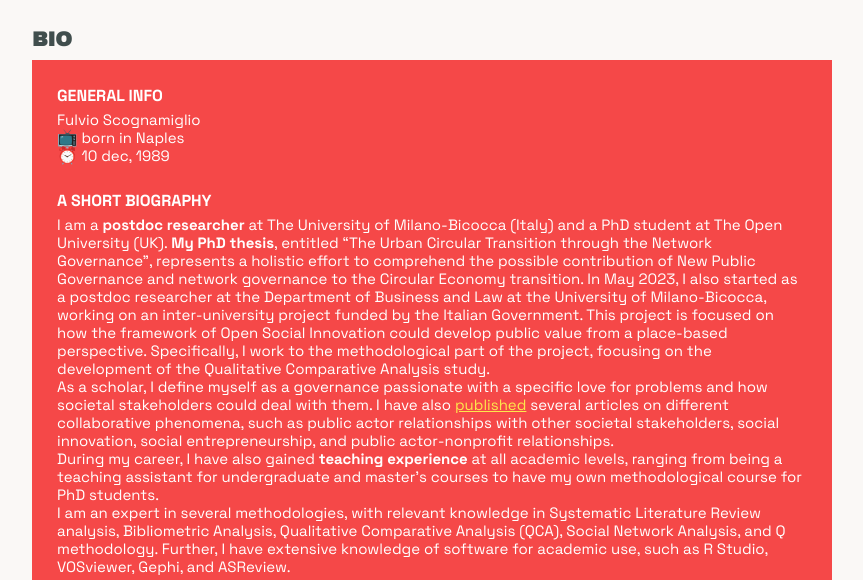
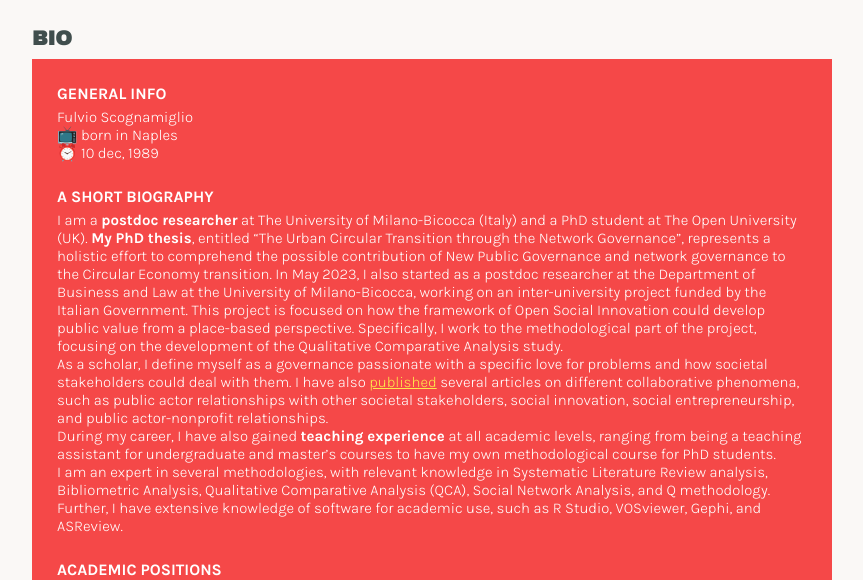
Before and after one commit to TomMisch/fulvioscognamiglio.github.io, a plain HTML site: page index.html in a window 1280 px wide. Shown: the part 192-772 px from the top of the page, without its empty margins (208-1071 px from the left). Drawn offline with Linux system fonts and the light colour scheme.

Commit message:
still changing fonts

```diff
--- a/index.html
+++ b/index.html
@@ -5,7 +5,7 @@
         <meta name="viewport" content="width=device-width, initial-scale=1">
         <title>my (academic) life</title>
         <link rel="shortcut icon" href="/Images/notebook.png">
-        <link href="https://fonts.googleapis.com/css?family=Archivo+Black|Space+Grotesk:100,300,400,700&display=swap" rel="stylesheet">
+        <link href="https://fonts.googleapis.com/css?family=Archivo+Black|Karla:100,300,400,700&display=swap" rel="stylesheet">
         <link rel="stylesheet" href="style.css">
     </head>
     <body>
--- a/style.css
+++ b/style.css
@@ -7,7 +7,7 @@ body {
     background: #FAF8F6;
     position: relative;
     color: #404E4D;
-    font-family: 'Space Grotesk', monospace;
+    font-family: 'Karla', monospace;
 }
 h1 {
     font-family: 'Archivo Black', sans-serif;
@@ -34,6 +34,7 @@ p {
     margin-top: 5px;
     margin-bottom: 25px;
     font-size: 15px;
+    font-weight: 300;
 }
 p a {
     color: #FDE74C;
```
